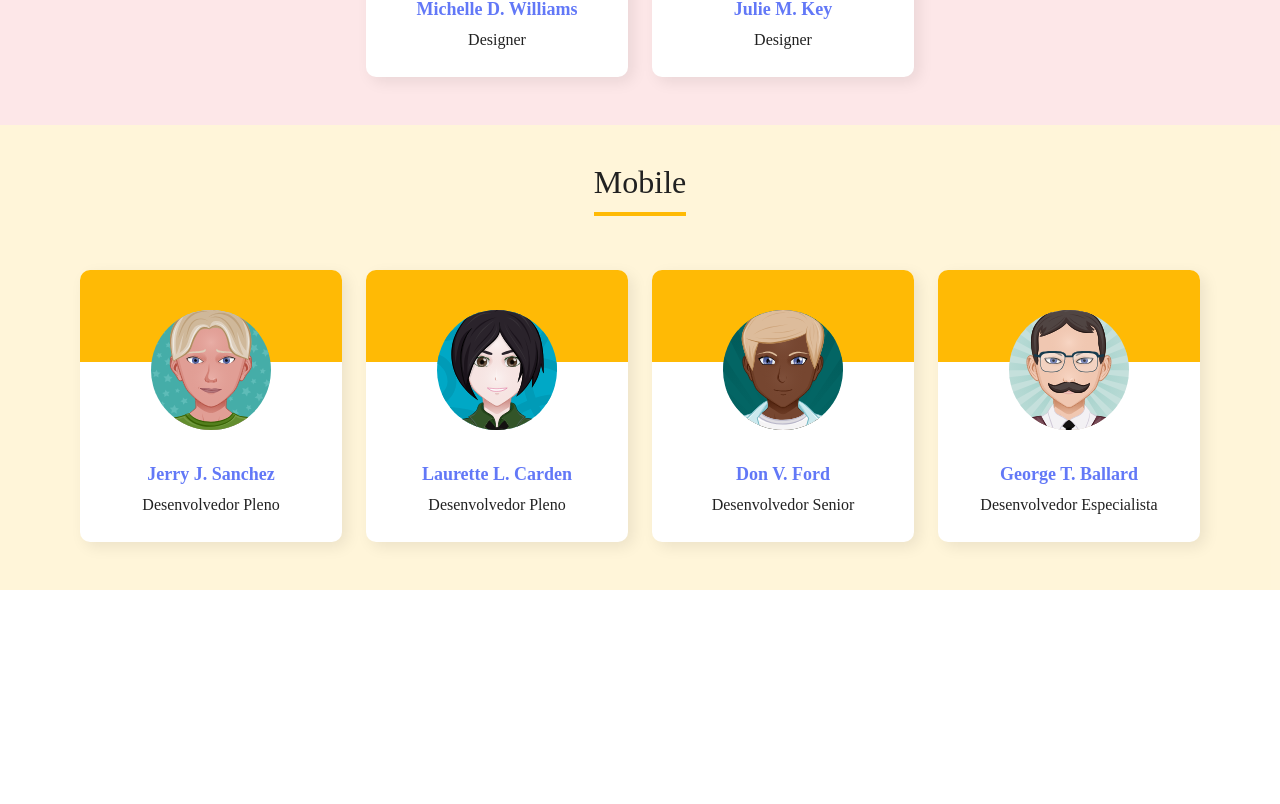
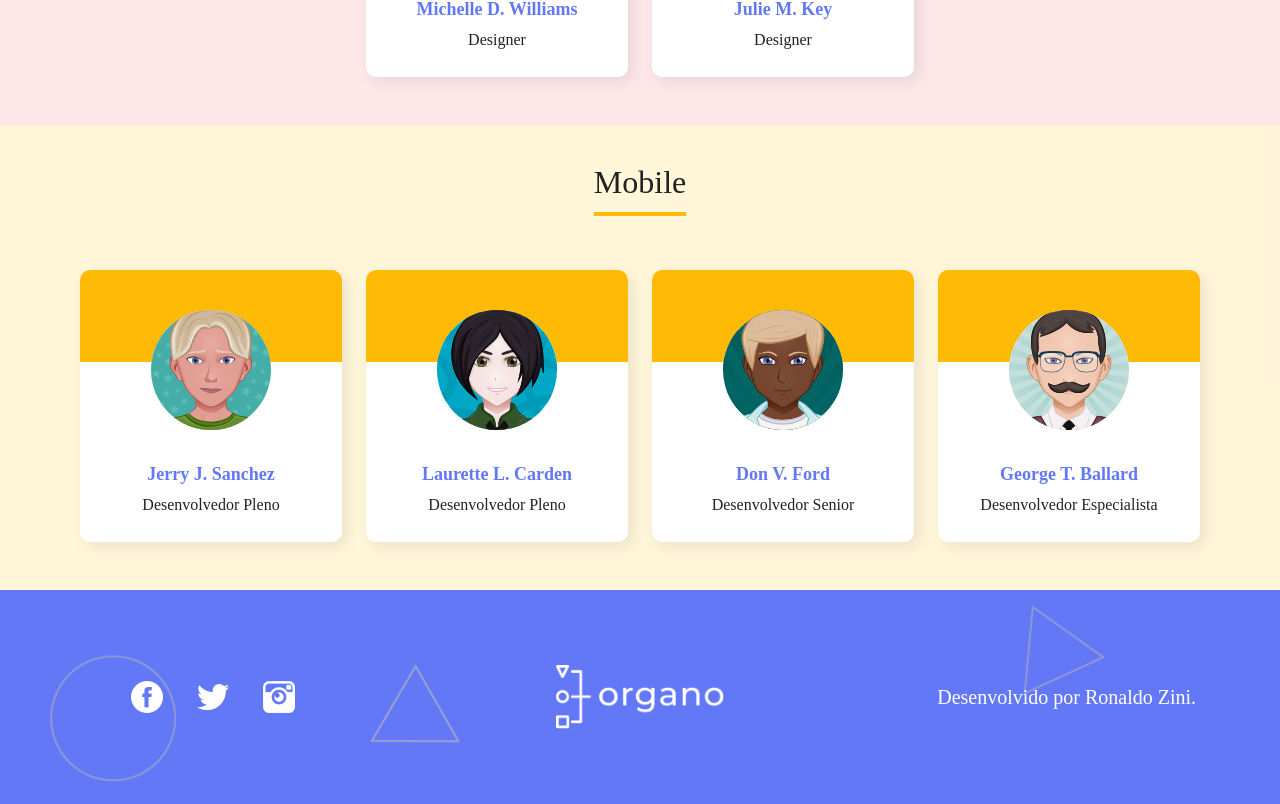
Before and after one commit to RonaldoZini/organo-ts, a React (Create React App) app: page / in a window 1280 px wide. Shown: the part 3172-3976 px from the top of the page. Before the commit the page ends 3762 px from the top, so only its background shows below. Built offline with nearby package versions, Linux system fonts and the light colour scheme.

Commit message:
Created footer component and features

```diff
--- /dev/null
+++ b/src/components/Footer/Footer.css
@@ -0,0 +1,35 @@
+footer {
+	height: 214px;
+	background-color: #6278F7;
+	background-image: url('/public/images/fundo.png');
+}
+
+footer .content {
+	display: flex;
+	align-items: center;
+	height: 100%;
+	width: 100%;
+}
+
+.contact, .logo, .developed {
+	display: flex;
+	justify-content: center;
+	width: 100%;
+}
+
+footer .contact img {
+	margin: 17px;
+}
+
+footer .logo img {
+	height: 64px;
+}
+
+footer .developed label {
+	font-family: 'Montserrat';
+	font-style: normal;
+	font-weight: 500;
+	font-size: 20px;
+	line-height: 24px;
+	color: #FFFFFF;
+}
--- /dev/null
+++ b/src/components/Footer/index.js
@@ -0,0 +1,23 @@
+import './Footer.css';
+
+const Footer = () => {
+	return (
+		<footer>
+			<div className='content'>
+				<div className='contact'>
+					<img src="/images/fb.png" alt="logo-fb" />
+					<img src="/images/tw.png" alt="logo-twitter" />
+					<img src="/images/ig.png" alt="logo-instagram" />
+				</div>
+				<div className='logo'>
+					<img src="/images/logo.png" alt="logo-organo" />
+				</div>
+				<div className='developed'>
+					<label>Desenvolvido por Ronaldo Zini.</label>
+				</div>
+			</div>
+		</footer>
+	)
+}
+
+export default Footer;
--- a/src/mocks/teams.json
+++ b/src/mocks/teams.json
@@ -23,5 +23,10 @@
 		"name": "Mobile",
 		"colorPrimary": "#FFBA05",
 		"colorSecondary": "#FFBA0526"
+	},
+	{
+		"name": "Coordenador",
+		"colorPrimary": "#EE89EF",
+		"colorSecondary": "#EE89EF26"
 	}
 ]
--- a/src/pages/Home/Employee/Employee.css
+++ b/src/pages/Home/Employee/Employee.css
@@ -23,6 +23,7 @@
 	overflow: hidden;
 	position: absolute;
 	margin-top: 40px;
+	background: #EFEFEF;
 }
 
 .card .body {
--- a/src/pages/Home/Employee/index.js
+++ b/src/pages/Home/Employee/index.js
@@ -3,11 +3,12 @@ import './Employee.css';
 const Employee = (props) => {
 	const { headerColor } = props;
 	const { name, role, image } = props.employee;
+
 	return (
 		<div className='card'>
 			<div className='header' style={{ backgroundColor: headerColor }}></div>
 			<div className='image'>
-				<img src={image} alt={`image-of-${name}`}></img>
+				{image && <img src={image} alt={`image-of-${name}`}></img>}
 			</div>
 			<div className='body'>
 				<label className='name'>{name}</label>
--- a/src/pages/Home/Form/index.js
+++ b/src/pages/Home/Form/index.js
@@ -6,6 +6,10 @@ import './Form.css';
 
 const Form = (props) => {
 	const { teamsName } = props;
+	const [name, setName] = useState('');
+	const [role, setRole] = useState('');
+	const [image, setImage] = useState('');
+	const [teamName, setTeamName] = useState(teamsName[0]);
 
 	const onSave = (event) => {
 		event.preventDefault();
@@ -14,13 +18,17 @@ const Form = (props) => {
 			role,
 			image,
 			teamName,
-		})
+		});
+
+		clearFields();
 	};
 
-	const [name, setName] = useState('');
-	const [role, setRole] = useState('');
-	const [image, setImage] = useState('');
-	const [teamName, setTeamName] = useState(teamsName[0]);
+	const clearFields = () => {
+		setName('');
+		setRole('');
+		setImage('');
+		setTeamName(teamsName[0]);
+	}
 
 	return (
 		<section className='section-form'>
--- a/src/pages/Home/Team/index.js
+++ b/src/pages/Home/Team/index.js
@@ -6,7 +6,7 @@ const Team = (props) => {
 	const { name, colorPrimary, colorSecondary } = props.team;
 
 	return (
-		<section
+		props.employees.length > 0 && <section
 			className='team'
 			style={{ backgroundColor: colorSecondary }}>
 			<h3
--- a/src/pages/Home/index.js
+++ b/src/pages/Home/index.js
@@ -1,5 +1,6 @@
 import { useState } from 'react';
 import Banner from '../../components/Banner';
+import Footer from '../../components/Footer';
 import Form from './Form';
 import './Home.css';
 import Team from './Team';
@@ -26,6 +27,7 @@ const Home = () => {
 				team={team}
 				employees={employees.filter(employee => employee.teamName == team.name)}
 			/>)}
+			<Footer />
 		</>
 	)
 }
```
Also changed, not shown: 1 other file (tests, documents, lock files or other folders).
